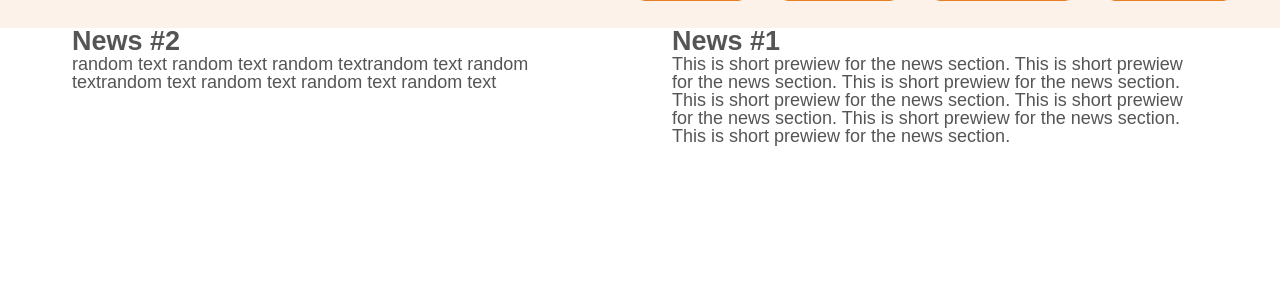
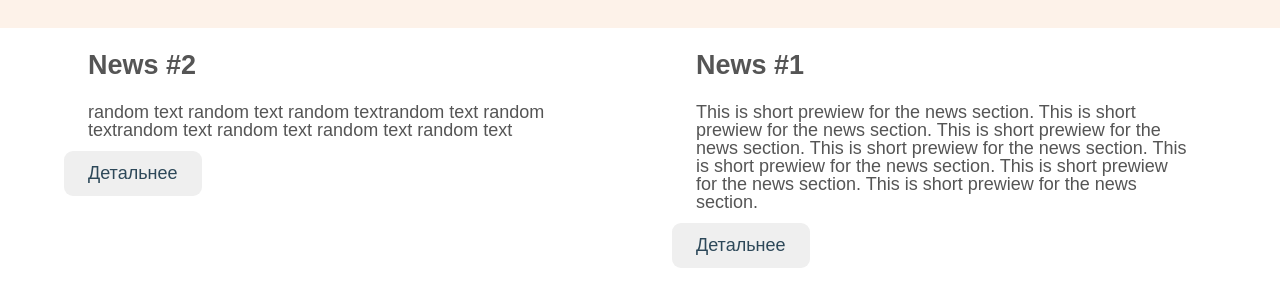
Before and after one commit to alexsenchin/freesky, a Django app: page /news/ in a window 1280 px wide. Shown: the part 68-375 px from the top of the page. Run offline with Django 4.2, Linux system fonts and the light colour scheme; data comes from the database, SQL or seed files in the repository; both versions use the stored data as it was after the commit.

Commit message:
29.05.2022-08:28

```diff
--- a/news/admin.py
+++ b/news/admin.py
@@ -1,6 +1,7 @@
 from django.contrib import admin
-from .models import Donation, News
+from .models import Donation, News, Projects
 
 
 admin.site.register(News)
 admin.site.register(Donation)
+admin.site.register(Projects)
--- a/news/static/news/css/style.css
+++ b/news/static/news/css/style.css
@@ -8,6 +8,15 @@ html {
     /* font-size: 10px; */
     /* 10px / 16px = 0.625 = 62.5% */
     /* Percentage of user's browser font-size setting */
+    /* Color Theme Swatches in Hex */
+    /*.Color-Theme-1-1-hex { color: #2D4859; }
+    .Color-Theme-1-2-hex { color: #04668C; }
+    .Color-Theme-1-3-hex { color: #F2C063; }
+    .Color-Theme-1-4-hex { color: #F2A679; }
+    .Color-Theme-1-5-hex { color: #BF8173; }*/
+
+
+
     font-size: 62.5%;
 }
 
@@ -88,7 +97,7 @@ body {
 .main-nav-link:visited {
     display: inline-block;
     text-decoration: none;
-    color: #333;
+    color: #2D4859;
     font-weight: 500;
     font-size: 1.8rem;
     transition: all 0.3s;
@@ -96,20 +105,20 @@ body {
 
 .main-nav-link:hover,
 .main-nav-link:active {
-    color: #cf711f;
+    color: #04668C;
+    background-color: #F2C063;
 }
 
 .main-nav-link.nav-cta:link,
 .main-nav-link.nav-cta:visited {
     padding: 1.2rem 2.4rem;
     border-radius: 9px;
-    color: #fff;
-    background-color: #e67e22;
+    color: #2D4859;
 }
 
 .main-nav-link.nav-cta:hover,
 .main-nav-link.nav-cta:active {
-    background-color: #cf711f;
+    color: #04668C;
 }
 
 /**************************/
@@ -117,5 +126,32 @@ body {
 /**************************/
 
 .news {
+    padding: 1.2rem 2.4rem;
     font-size: 1.8rem;
 }
+.news--header {
+    padding: 1.2rem 2.4rem;
+}
+.news--intro {
+    padding: 1.2rem 2.4rem;
+}
+.btn {
+    padding: 1.2rem 2.4rem;
+    border: none;
+    border-radius: 9px;
+    color: #2D4859;
+    font-weight: 500;
+    font-size: 1.8rem;
+    transition: all 0.3s;
+}
+.btn:active,
+.btn:hover {
+    color: #04668C;
+    background-color: #F2C063;
+}
+.btn:link,
+.btn:visited {
+    padding: 1.2rem 2.4rem;
+    border-radius: 9px;
+    color: #2D4859;
+}
--- a/news/templates/news/news.html
+++ b/news/templates/news/news.html
@@ -8,11 +8,12 @@
 
 {% for news in all_news %}
 
-<div>
-<h2>{{ news.title }}</h2>
+<div class="news--block">
+<h2 class="news--header">{{ news.title }}</h2>
 
 
-<p>{{ news.intro }}</p>
+<p class="news--intro">{{ news.intro }}</p>
+<button class="btn" href="{{ news.slug }}"><p>Детальнее</p> </button>
 </div>
 
 {% endfor %}
--- a/news/templates/news/projects.html
+++ b/news/templates/news/projects.html
@@ -5,7 +5,8 @@
 {% block content %}
     <div class="container grid grid--2-cols">
         {% for project in all_projects %}
-
+            {{ project.title }}
+            {{ project.body }}
         {% endfor %}
     </div>
 {% endblock %}
```
Also changed, not shown: db.sqlite3.
